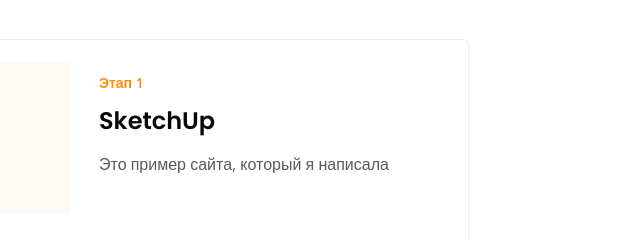
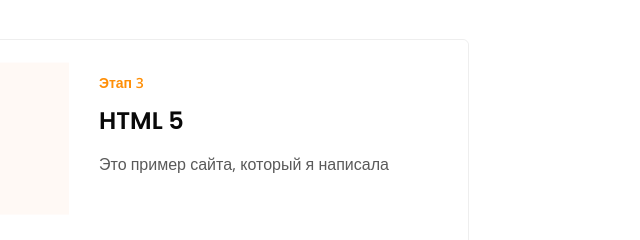
Before and after one commit to Top009kchr09/masha, a plain HTML site: page web.html in a window 1280 px wide. Shown: the part 331-571 px from the top of the page, 571-1211 px from the left. Drawn offline with nearby package versions, Linux system fonts and the light colour scheme.

Commit message:
web.html

```diff
--- a/web.html
+++ b/web.html
@@ -72,8 +72,8 @@
             <div class="grids5-info">
               <a href="#url" class="d-block zoom"><img src="assets/images/w.png" alt="" class="img-fluid news-image" /></a>
               <div class="blog-info">
-                <p class="date">Этап 1</p>
-                <h4>SketchUp</h4>
+                <p class="date">Этап 3</p>
+                <h4>HTML 5</h4>
                 <p class="blog-text">Это пример сайта, который я написала</p>
 
               </div>
```
